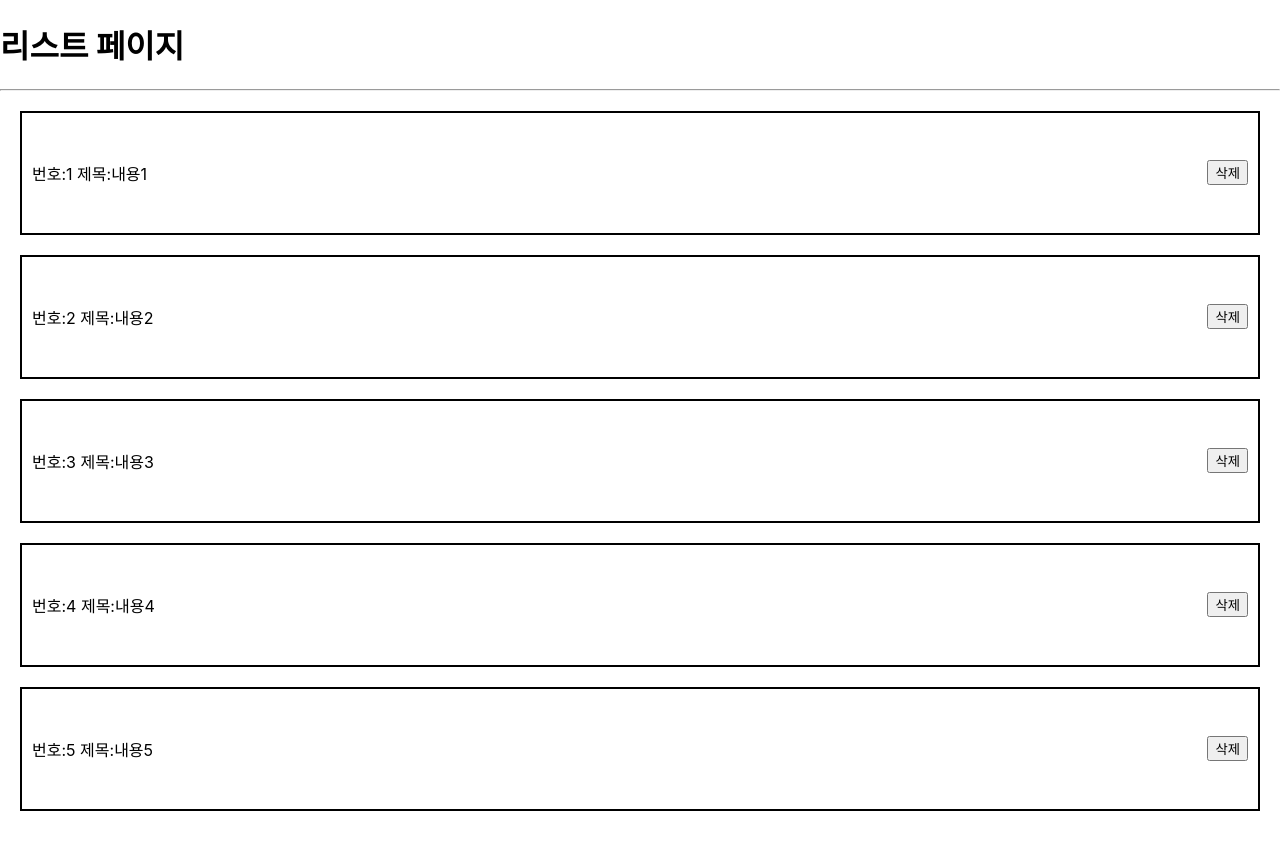
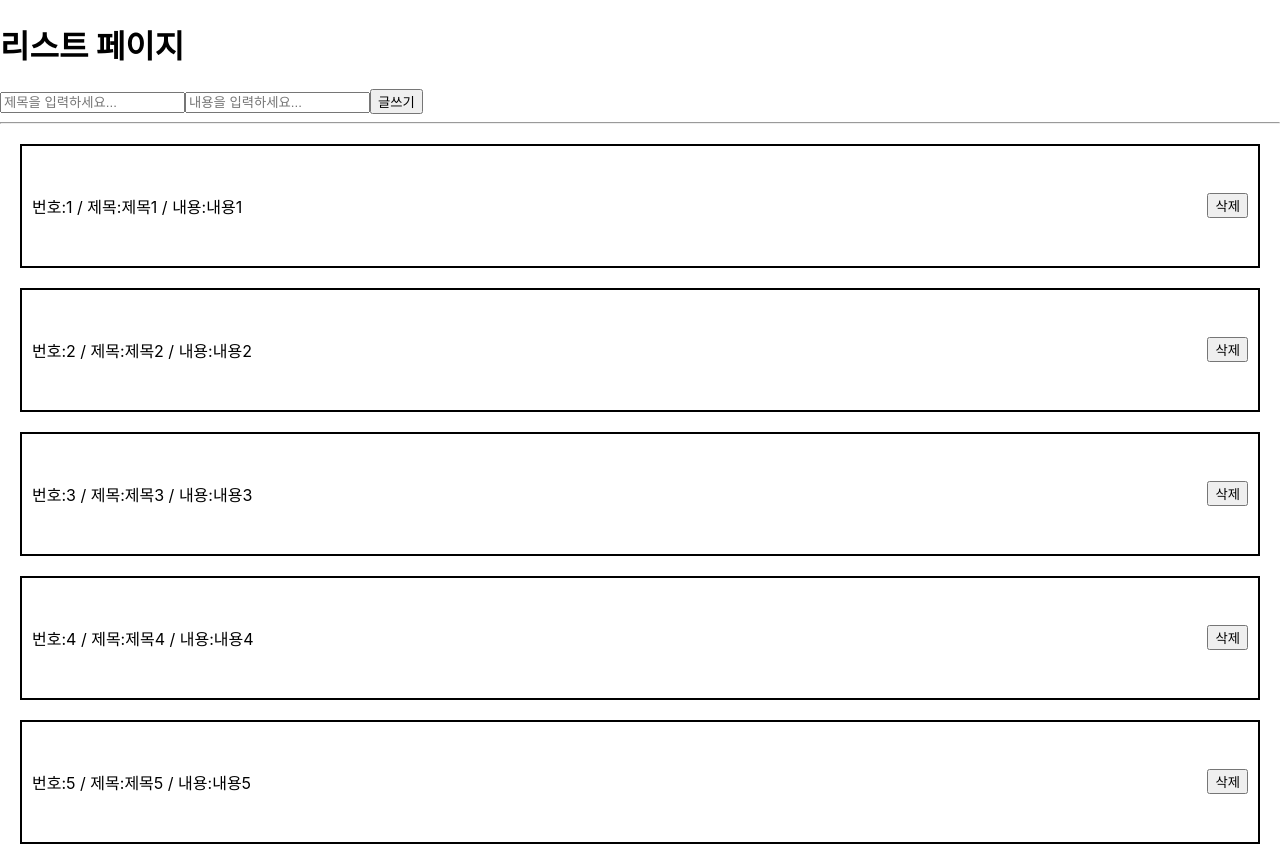
Before and after one commit to ckswns879/board-app, a React (Create React App) app: page / in a window 1280 px wide. Before the commit the page ends 831 px from the top, so only its background shows below. Built offline with nearby package versions, Linux system fonts and the light colour scheme.

Commit message:
feat: 글쓰기, 삭제하기 추가

```diff
--- a/src/page/ListPage.js
+++ b/src/page/ListPage.js
@@ -14,28 +14,57 @@ align-items: center;
 
 const ListPage = () => {
 
+const [no, setNo] = useState(6);
+
+const [post, setPost] = useState({
+id:no,
+title: "",
+content: ""
+});
+
 const [posts, setPosts] = useState([
-    {id:1, title: "내용1"},
-    {id:2, title: "내용2"},
-    {id:3, title: "내용3"},
-    {id:4, title: "내용4"},
-    {id:5, title: "내용5"},
+    {id:1, title: "제목1", content: "내용1"},
+    {id:2, title: "제목2", content: "내용2"},
+    {id:3, title: "제목3", content: "내용3"},
+    {id:4, title: "제목4", content: "내용4"},
+    {id:5, title: "제목5", content: "내용5"},
 ]);
 
+const handWrite = () => {
+    setPosts([...posts, { id: no, title: post.title, content: post.content }]);
+    setNo(no + 1);
+  };
 
+const handleForm = (e) => {
+    console.log(e.target.name);
+    console.log(e.target.value);
+
+    // computed property names 문법 (키값 동적할당)
+    setPost({...post, [e.target.name]: e.target.value}); // 변수를동적으로만듬 // ...post(기존값을두고 업데이트)
+};
+
+const handleDelete = (id) => {
+    const updatedPosts = posts.filter((post) => post.id !== id);
+    setPosts(updatedPosts);
+  };
 
     return (
         <div>
             <h1>리스트 페이지</h1>
+            <form>
+                <input type='text' placeholder='제목을 입력하세요...' value={post.title} onChange={handleForm} name='title'/>
+                <input type='text' placeholder='내용을 입력하세요...' value={post.content} onChange={handleForm} name='content'/>
+                <button type='button' onClick={handWrite}>글쓰기</button>
+            </form>
             <hr />
             {posts.map((post) => (
             <StyldeitemBoxDiv key={post.id}>
                 <div>
-                번호:{post.id}  제목:{post.title}
+                번호:{post.id} / 제목:{post.title} / 내용:{post.content}
                 </div>
-                <button>삭제</button>
-                </StyldeitemBoxDiv>
-                ))}
+                <button onClick={() => handleDelete(post.id)}>삭제</button>
+            </StyldeitemBoxDiv>
+            ))}
         </div>
     );
 };
```
